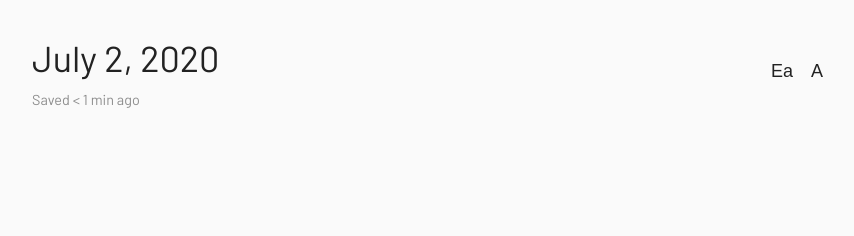
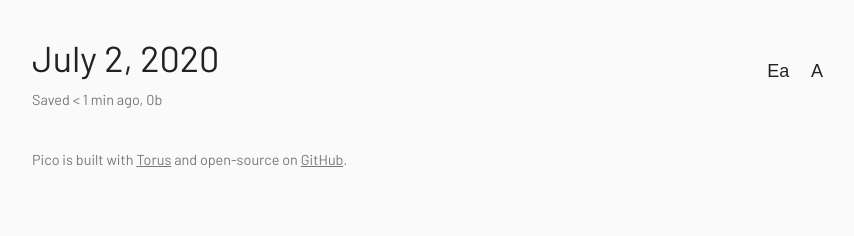
Before and after one commit to thesephist/pico, a website: page static/index.html in a window 1280 px wide. Shown: the whole page, without its empty margins (208-1062 px from the left). Drawn offline with Linux system fonts and the light colour scheme; no server answers.

Commit message:
Ui polish, better indicate when last saved

```diff
--- a/package.json
+++ b/package.json
@@ -1,7 +1,7 @@
 {
   "name": "pico",
   "version": "0.1.0",
-  "description": "Notes, todos, not much else.",
+  "description": "Notes, todos, nothing fancy.",
   "main": "static/js/main.js",
   "repository": "git@github.com:thesephist/pico.git",
   "author": "Linus Lee <linus@thesephist.com>",
--- a/static/css/main.css
+++ b/static/css/main.css
@@ -22,6 +22,10 @@ header {
     margin-bottom: 2em;
 }
 
+a, a:visited {
+    color: var(--fg);
+}
+
 .header-left {
     flex-grow: 1;
 }
@@ -32,7 +36,7 @@ h1 {
 }
 
 p.sub {
-    opacity: .5;
+    opacity: .6;
     font-size: .8em;
     margin: 0;
     margin-top: .8em;
@@ -53,7 +57,7 @@ main.app {
     max-width: 800px;
     padding: 2em 0;
     margin: 0 auto;
-    width: calc(100% - 16px);
+    width: calc(100% - 2em);
 }
 
 .block,
@@ -85,6 +89,7 @@ header,
 
 .block-body {
     position: relative;
+    margin-bottom: 2em;
 }
 
 button {
@@ -96,9 +101,10 @@ button {
     cursor: pointer;
     font-size: 1em;
     color: var(--fg);
+    margin-left: .2em;
+    outline: none;
 }
 
-button:focus,
 button:hover {
     background: var(--fg);
     color: var(--bg);
@@ -135,3 +141,8 @@ textarea {
     bottom: 0;
     overflow: hidden;
 }
+
+footer .sub {
+    margin-top: 3em;
+    margin-bottom: 2em;
+}
--- a/static/js/main.js
+++ b/static/js/main.js
@@ -93,7 +93,8 @@ class BlockItem extends Component {
         this.setCollapsed(!this._collapsed);
     }
     handleRemove() {
-        const result = this.record.get('b').trim() ? confirm('Remove?') : true;
+        const isEmpty = !(this.record.get('h').trim() + this.record.get('b').trim());
+        const result = isEmpty ? true : confirm('Remove?');
         if (!result) {
             return;
         }
@@ -141,12 +142,15 @@ class App extends Component {
         this._loading = false;
         this._error = false;
         this._lastSaved = new Date();
+        this._lastSavedState = '';
 
         this.handleAllToggleCollapsed = this.handleAllToggleCollapsed.bind(this);
         this.save = bounce(this.save.bind(this), 800);
 
         this.store.fetch().then(() => {
+            this._lastSavedState = JSON.stringify(this.store.serialize());
             this.bind(this.store, this.save);
+            this.render();
         });
 
         this._interval = setInterval(this.render.bind(this), 60 * 1000);
@@ -163,6 +167,12 @@ class App extends Component {
         this.render();
     }
     save() {
+        const thisSavedState = JSON.stringify(this.store.serialize());
+        if (this._lastSavedState === thisSavedState) {
+            return;
+        }
+
+        this._lastSavedState = thisSavedState;
         this._loading = true;
         this.render();
         this.store.save().then(() => {
@@ -182,12 +192,21 @@ class App extends Component {
         return this.list.components.every(c => c.isCollapsed());
     }
     compose() {
+        const hour = new Date().getHours();
+        if (hour < 8 || hour > 20) {
+            document.body.classList.add('dark');
+            document.documentElement.style.background = '#222';
+        } else {
+            document.body.classList.remove('dark');
+            document.documentElement.style.background = '#fafafa';
+        }
+
         return jdom`<main class="app" oninput="${this.save}">
             <header>
                 <div class="header-left">
                     <h1>${fmtDate(new Date())}</h1>
                     <p class="sub">
-                        ${this._loading ? 'Saving...' : 'Saved ' + relativeDate(this._lastSaved)}
+                        ${this._loading ? 'Saving...' : `Saved ${relativeDate(this._lastSaved)}, ${this._lastSavedState.length}b`}
                     </div>
                 </div>
                 <div class="button-bar">
@@ -201,6 +220,14 @@ class App extends Component {
             </header>
             ${this._error ? jdom`<p><em>${this._error}</em></p>` : null}
             ${this.list.node}
+            <footer>
+                <p class="sub">
+                    Pico is built with
+                    <a href="https://github.com/thesephist/torus" target="_blank">Torus</a>
+                    and open-source on
+                    <a href="https://github.com/thesephist/pico" target="_blank">GitHub</a>.
+                </p>
+            </footer>
         </main>`;
     }
 }
```
Also changed, not shown: README.md.
